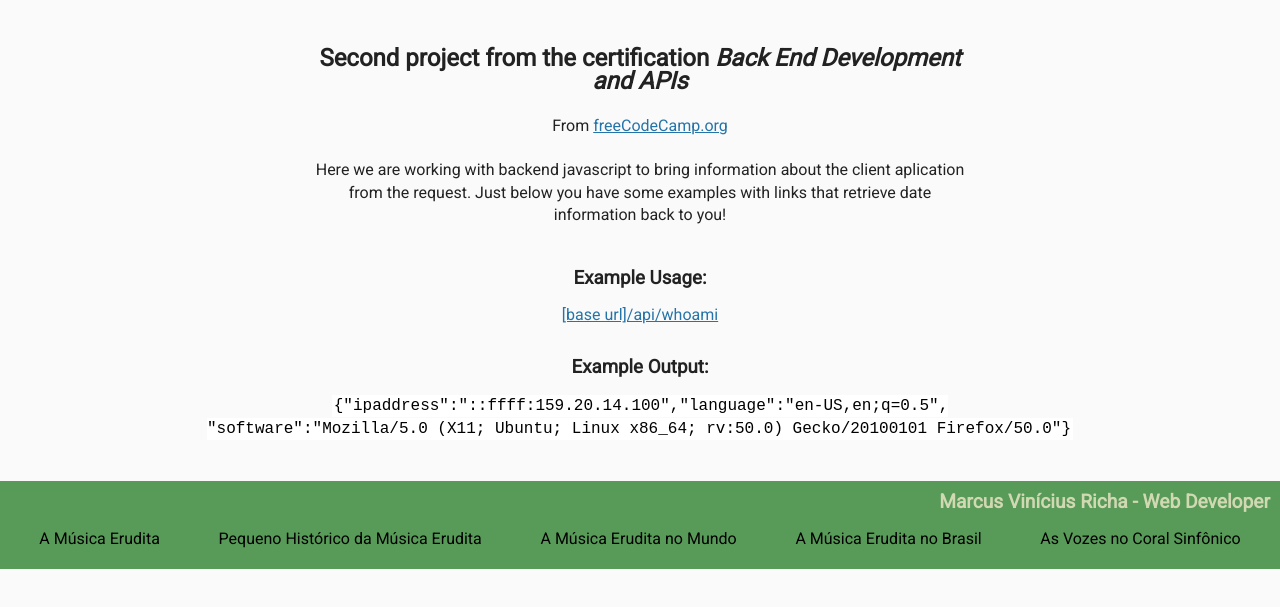
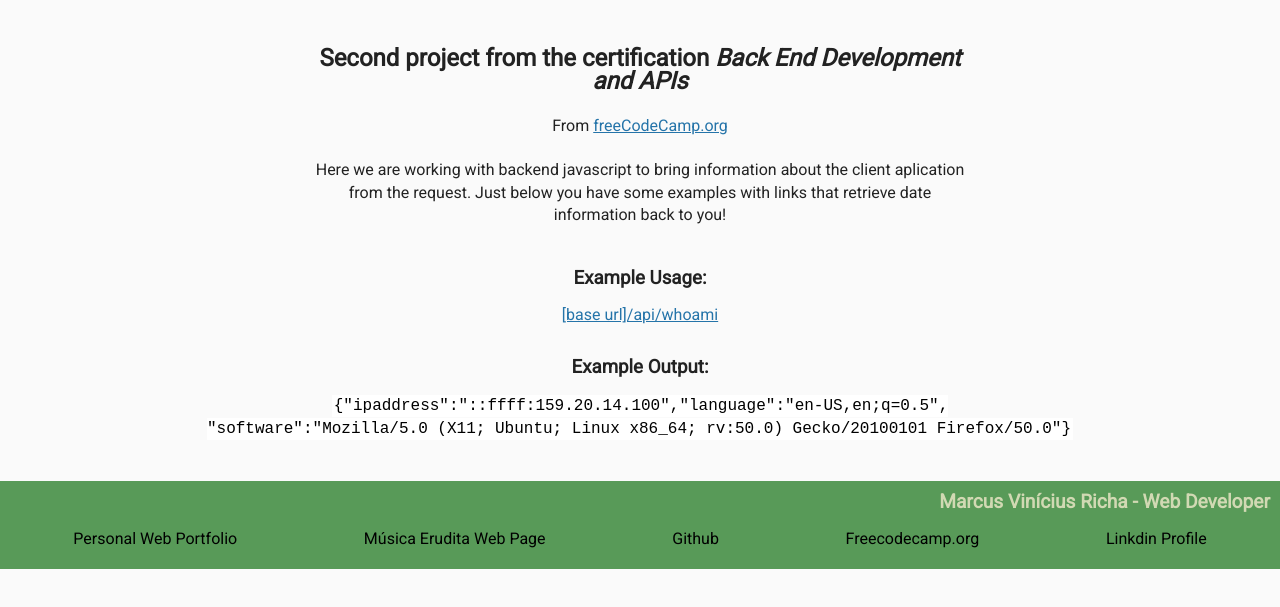
Before and after one commit to ahoymarcus/nodejs-request-header-parser-freecodecamp, a website: page views/index.html in a window 1280 px wide. Shown: the part 77-684 px from the top of the page. Drawn offline with Linux system fonts and the light colour scheme; files that its build step writes are made by us from their sources.

Commit message:
Mudar links na home page index.html

```diff
--- a/views/index.html
+++ b/views/index.html
@@ -2,7 +2,7 @@
 
 <html>
    <head>
-      <title>Timestamp Microservice | freeCodeCamp.org</title>
+      <title>Request Header Parser Microservice | freeCodeCamp.org</title>
       <link rel="shortcut icon" href="https://cdn.freecodecamp.org/universal/favicons/favicon-32x32.png" type="image/x-icon"/>
       <link href="https://fonts.googleapis.com/css?family=Roboto" rel="stylesheet" type="text/css">
       <link href="style.css" rel="stylesheet" type="text/css">
@@ -39,11 +39,11 @@
       <p>Marcus Vinícius Richa - Web Developer</p>
 
 			<ul class="external-links-container">
-				<li><a target="_blank" href="https://musica-erudita.netlify.app/">A Música Erudita</a> </li>
-				<li><a target="_blank" href="https://musica-erudita.netlify.app/coral-historico.html">Pequeno Histórico da Música Erudita</a> </li>
-				<li><a target="blank" href="https://musica-erudita.netlify.app/coral-mundo.html">A Música Erudita no Mundo</a></li>
-				<li><a target="_blank" href="https://musica-erudita.netlify.app/coral-brasil.html">A Música Erudita no Brasil</a></li>
-				<li><a target="_blank" href="https://musica-erudita.netlify.app/coral-historico-vozes.html">As Vozes no Coral Sinfônico</a></li>
+				<li><a target="_blank" href="https://marcus-richa-personal-portfolio-webpage.netlify.app/">Personal Web Portfolio</a> </li>
+				<li><a target="_blank" href="https://musica-erudita.netlify.app/">Música Erudita Web Page</a> </li>
+				<li><a target="blank" href="https://github.com/ahoymarcus">Github</a></li>
+				<li><a target="_blank" href="https://www.freecodecamp.org/ahoymarcus">Freecodecamp.org</a></li>
+				<li><a target="_blank" href="https://www.linkedin.com/in/marcus-vinicius-richa-183104199/">Linkdin Profile</a></li>
 			</ul>
     </footer>
   </body>
```
Also changed, not shown: server.js (+21 -7 lines).
